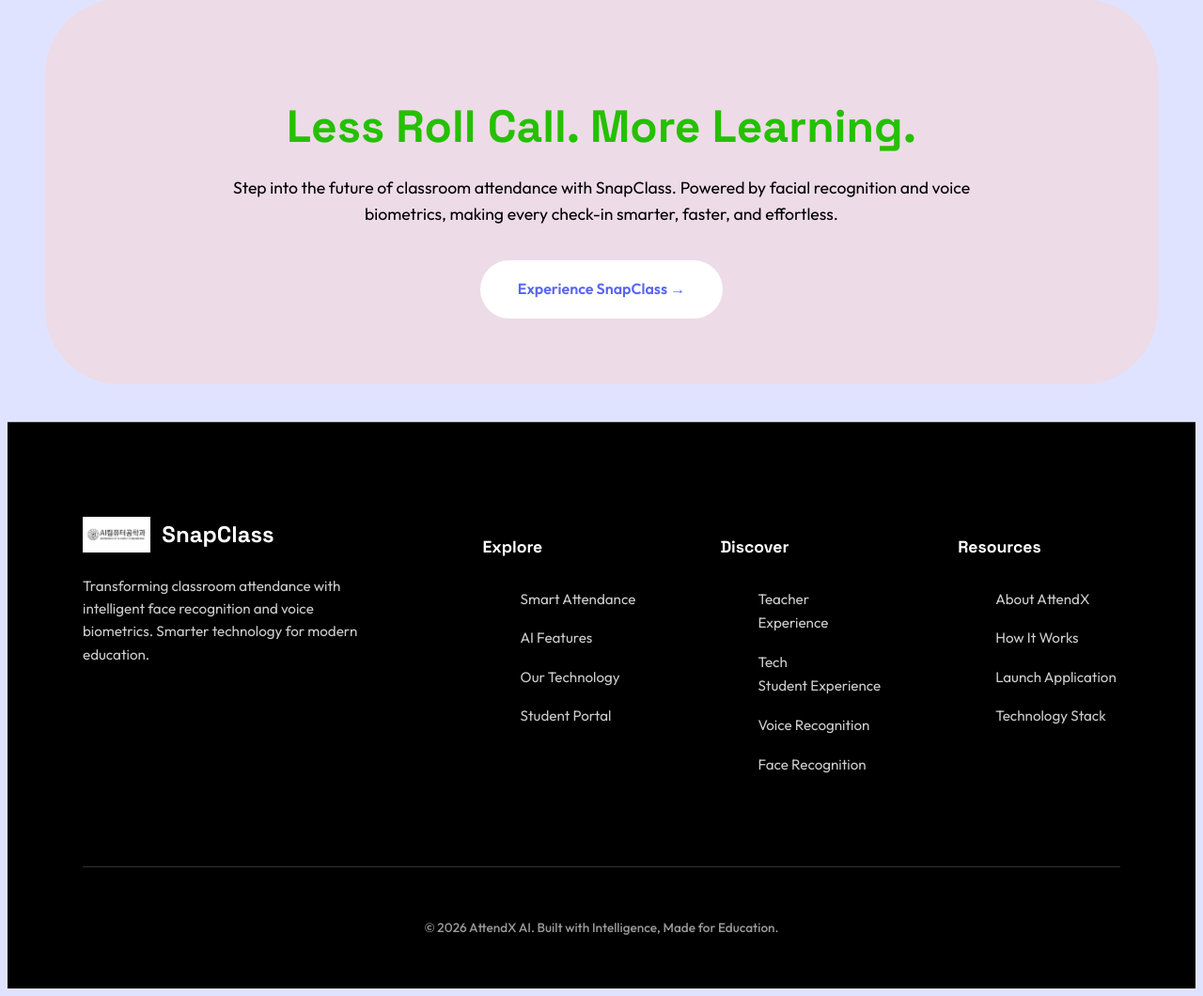
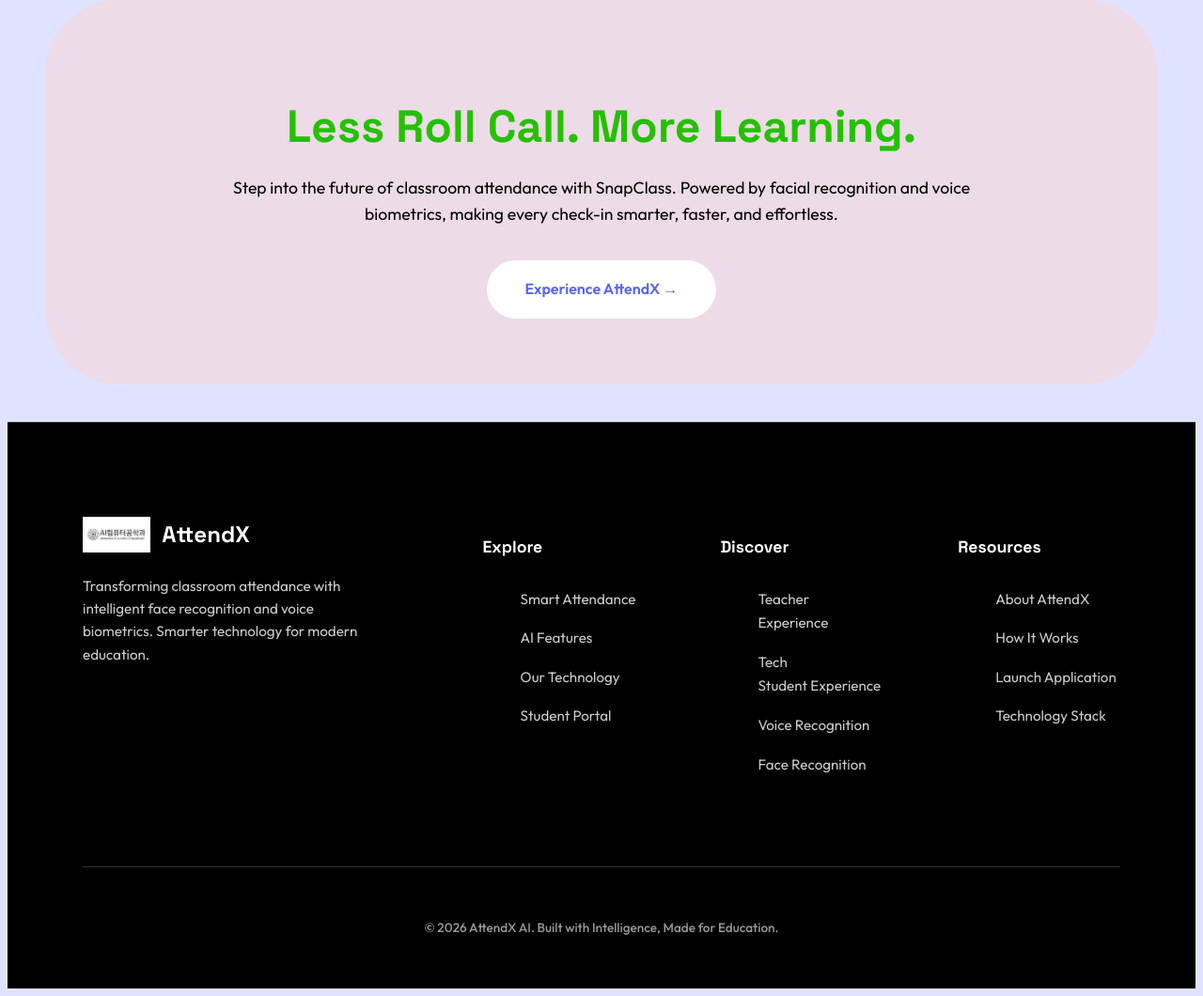
Before and after one commit to adhsujan999/Frontend-for-attendX, a Flask app: page / in a window 1280 px wide. Shown: the part 5087-6147 px from the top of the page at 94% size. Run offline with Flask 3, Linux system fonts and the light colour scheme.

Commit message:
Make some corrections.

```diff
--- a/templates/index.html
+++ b/templates/index.html
@@ -308,7 +308,7 @@
         </p>
 
         <a href="https://attendx-ma.streamlit.app/" class="btn-white">
-            Experience SnapClass →
+            Experience AttendX →
         </a>
     </section>
 
@@ -320,7 +320,7 @@
             <div class="logo">
                 <img src="{{ url_for('static', filename='demo/image.png') }}"
                      alt="SnapClass Logo">
-                <div class="logo-text">SnapClass</div>
+                <div class="logo-text">AttendX</div>
             </div>
 
             <p>
```
